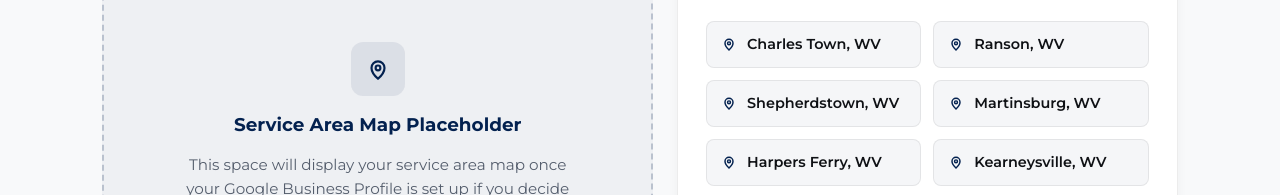
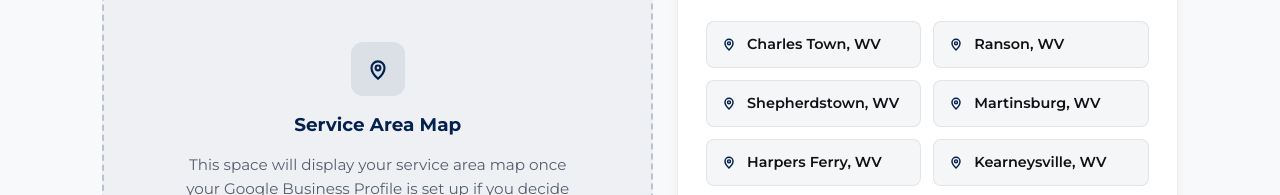
Before and after one commit to stefan-soz/Rush-Cleaning, a plain HTML site: page index.html in a window 1280 px wide. Shown: the part 1691-1886 px from the top of the page. Drawn offline with Linux system fonts and the light colour scheme.

Commit message:
Update index.html

```diff
--- a/index.html
+++ b/index.html
@@ -1238,7 +1238,7 @@ button:focus-visible {
           <circle cx="12" cy="11" r="2.2"/>
         </svg>
       </div>
-      <h3 class="map-placeholder-title">Service Area Map Placeholder</h3>
+      <h3 class="map-placeholder-title">Service Area Map</h3>
       <p class="map-placeholder-text">This space will display your service area map once your Google Business Profile is set up if you decide to go forward with the site, I'll help you get that set up.</p>
     </div>
 
```
